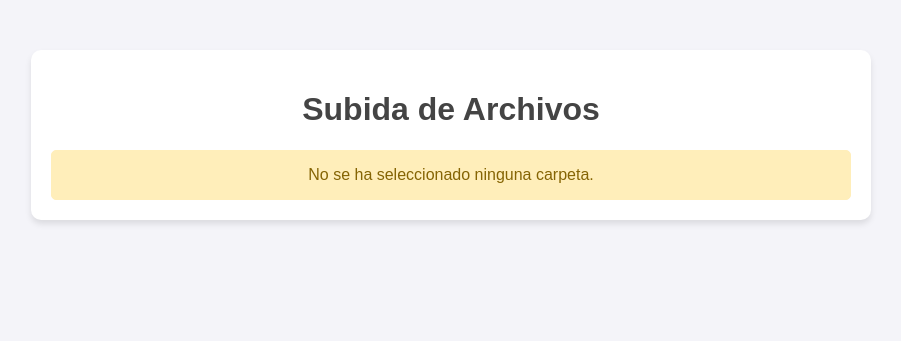
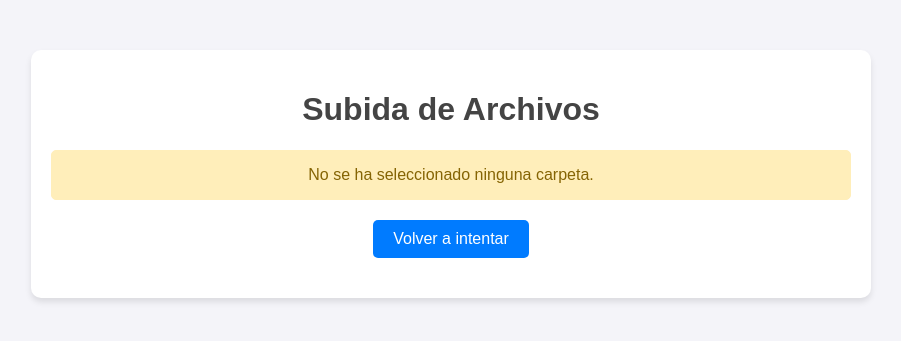
Before and after one commit to RodriOnce/pgroup1-JARR-IB-CM, a PHP site: page /upload.php in a window 1280 px wide. Shown: the top 341 px of the page, without its empty margins (189-1090 px from the left). Run offline with PHP 8.4, Linux system fonts and the light colour scheme.

Commit message:
Update upload.php

```diff
--- a/upload.php
+++ b/upload.php
@@ -61,6 +61,24 @@
             padding: 15px;
             border-radius: 5px;
         }
+
+                button {
+            display: block;
+            margin: 20px auto;
+            padding: 10px 20px;
+            background-color: #007bff;
+            color: #fff;
+            border: none;
+            border-radius: 5px;
+            font-size: 1rem;
+            cursor: pointer;
+            transition: background-color 0.3s;
+        }
+
+        button:hover {
+            background-color: #0056b3;
+        }
+
     </style>
 </head>
 <body>
@@ -115,7 +133,7 @@ elseif (!empty($_FILES['folders']['name'][0])) {
     echo "<div class='no-files'>No se ha seleccionado ninguna carpeta.</div>";
 }
 ?>
-
+ <button onclick="window.location.href='index.html';">Volver a intentar</button>
 </div>
 </body>
 </html>
```
